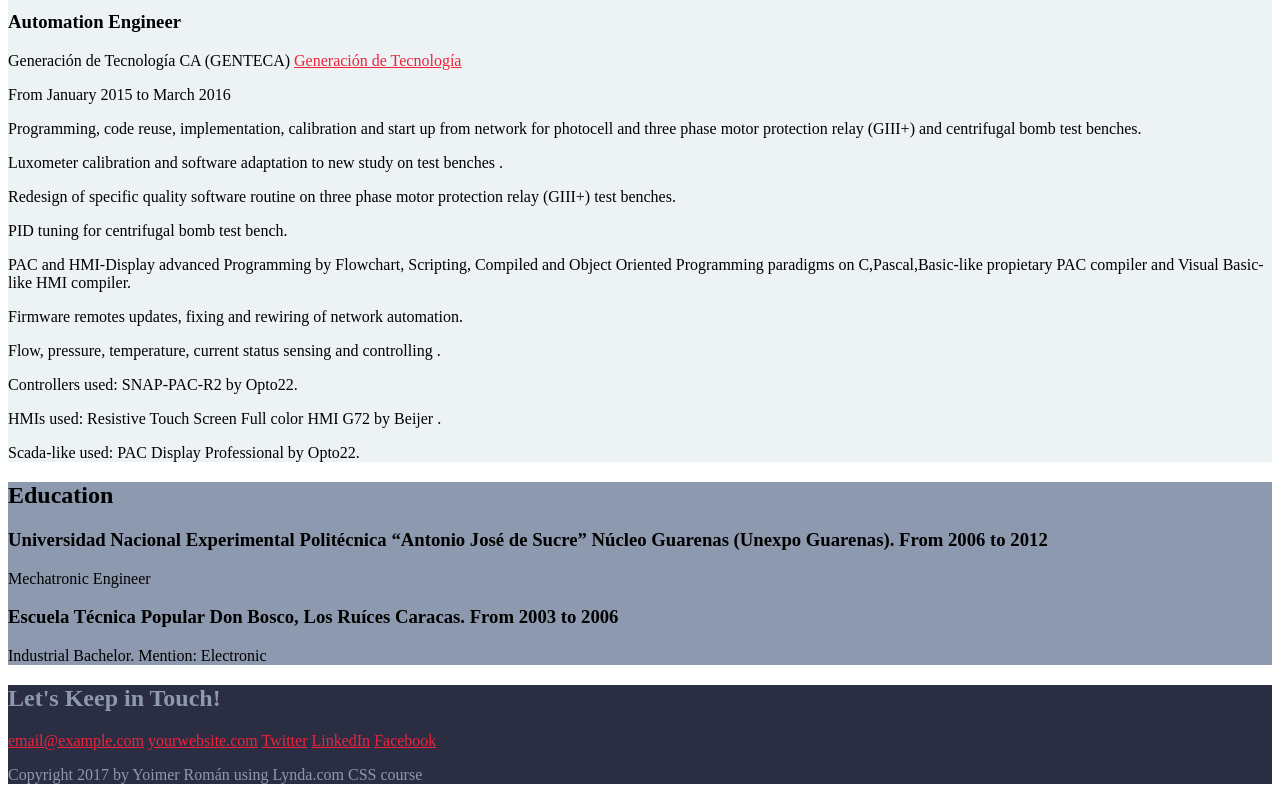
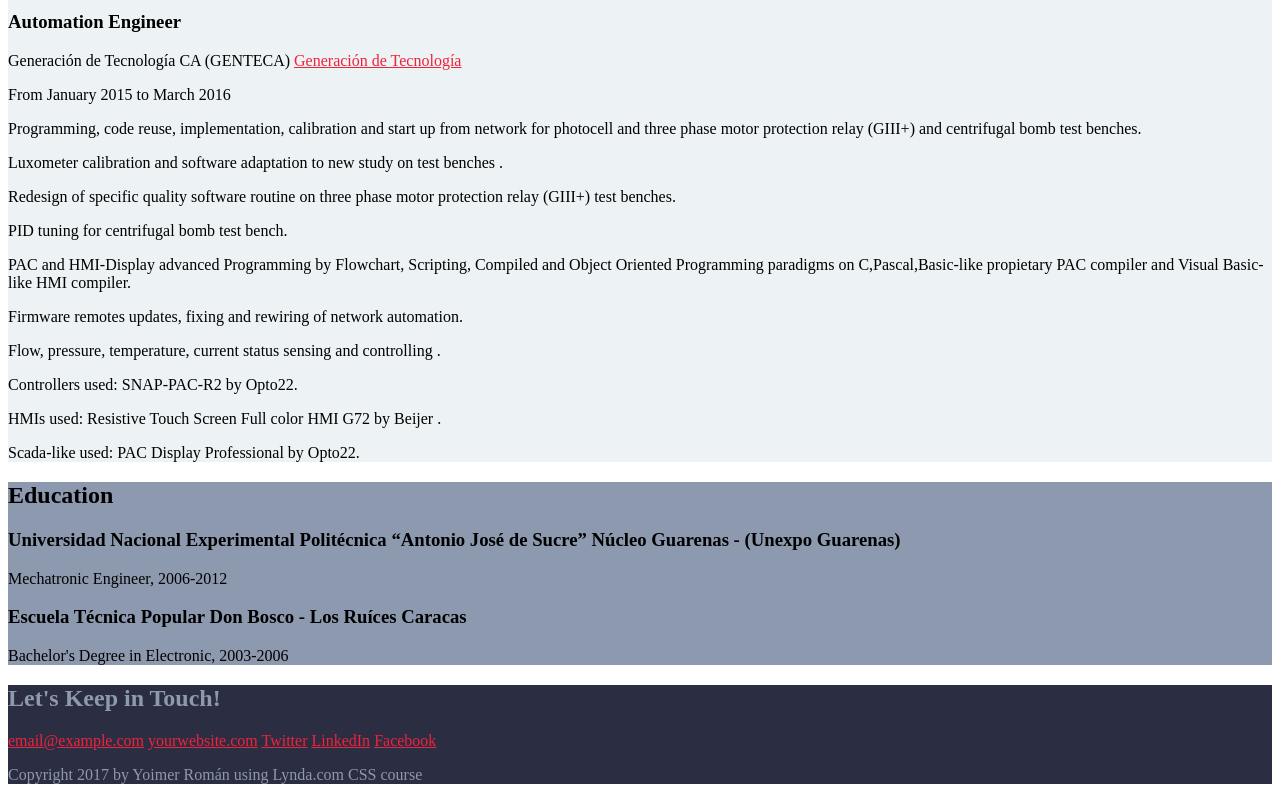
Before and after one commit to Yoimer/ccs1, a plain HTML site: page css-resume/index.html in a window 1280 px wide. Shown: the part 1510-2310 px from the top of the page. Drawn offline with Linux system fonts and the light colour scheme.

Commit message:
Reorganized Education

```diff
--- a/css-resume/index.html
+++ b/css-resume/index.html
@@ -131,11 +131,11 @@
 			<p>Summary.</p> -->
 
 			<h3>Universidad Nacional Experimental Politécnica “Antonio José de Sucre” Núcleo
-                Guarenas (Unexpo Guarenas). From 2006 to 2012</h3>
-            <p>Mechatronic Engineer</p>
+                Guarenas - (Unexpo Guarenas)</h3>
+            <p>Mechatronic Engineer, 2006-2012</p>
 
-            <h3>Escuela Técnica Popular Don Bosco, Los Ruíces Caracas. From 2003 to 2006</h3>
-            <p>Industrial Bachelor. Mention: Electronic</p>
+            <h3>Escuela Técnica Popular Don Bosco - Los Ruíces Caracas</h3>
+            <p>Bachelor's Degree in Electronic, 2003-2006</p>
 
             <!-- End of school details. -->
 
```
